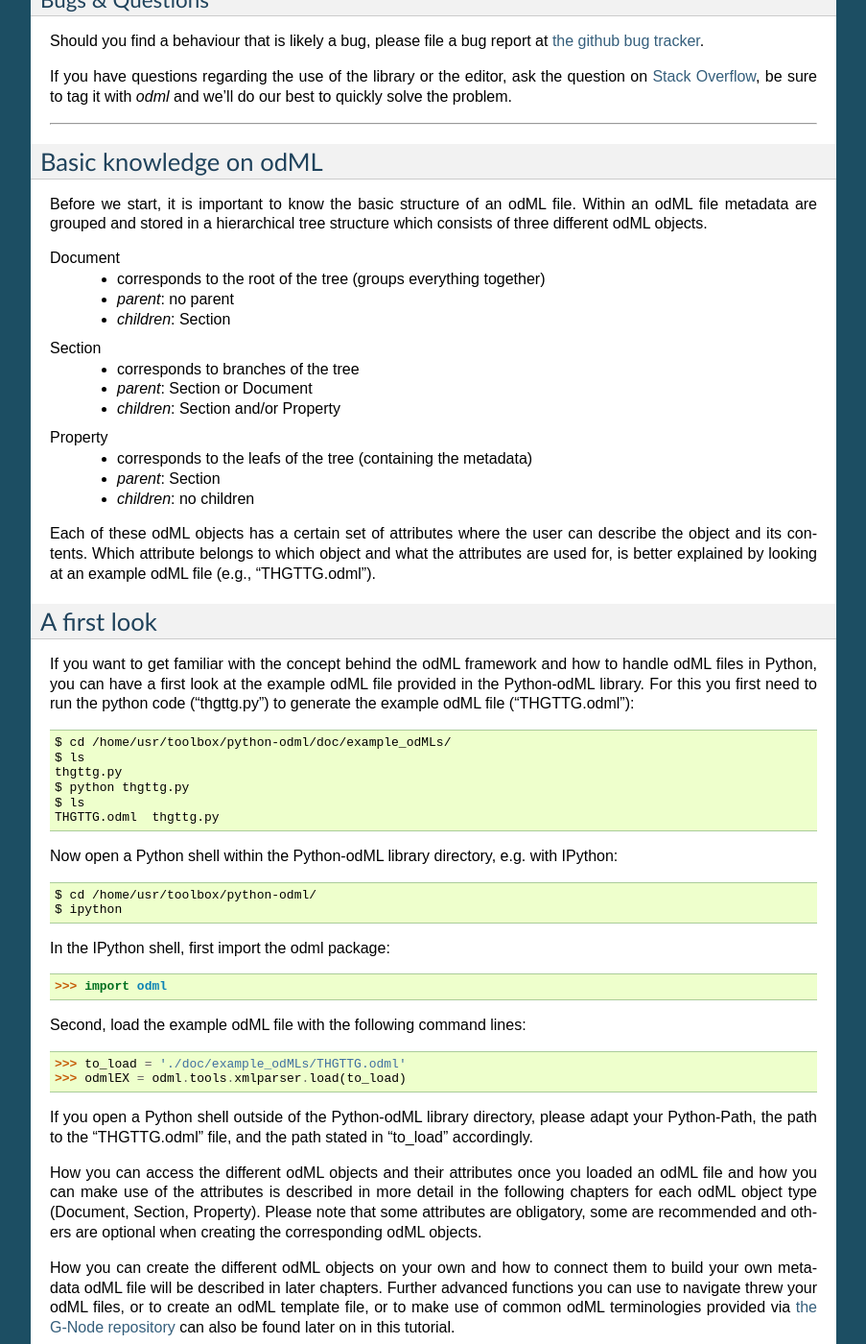
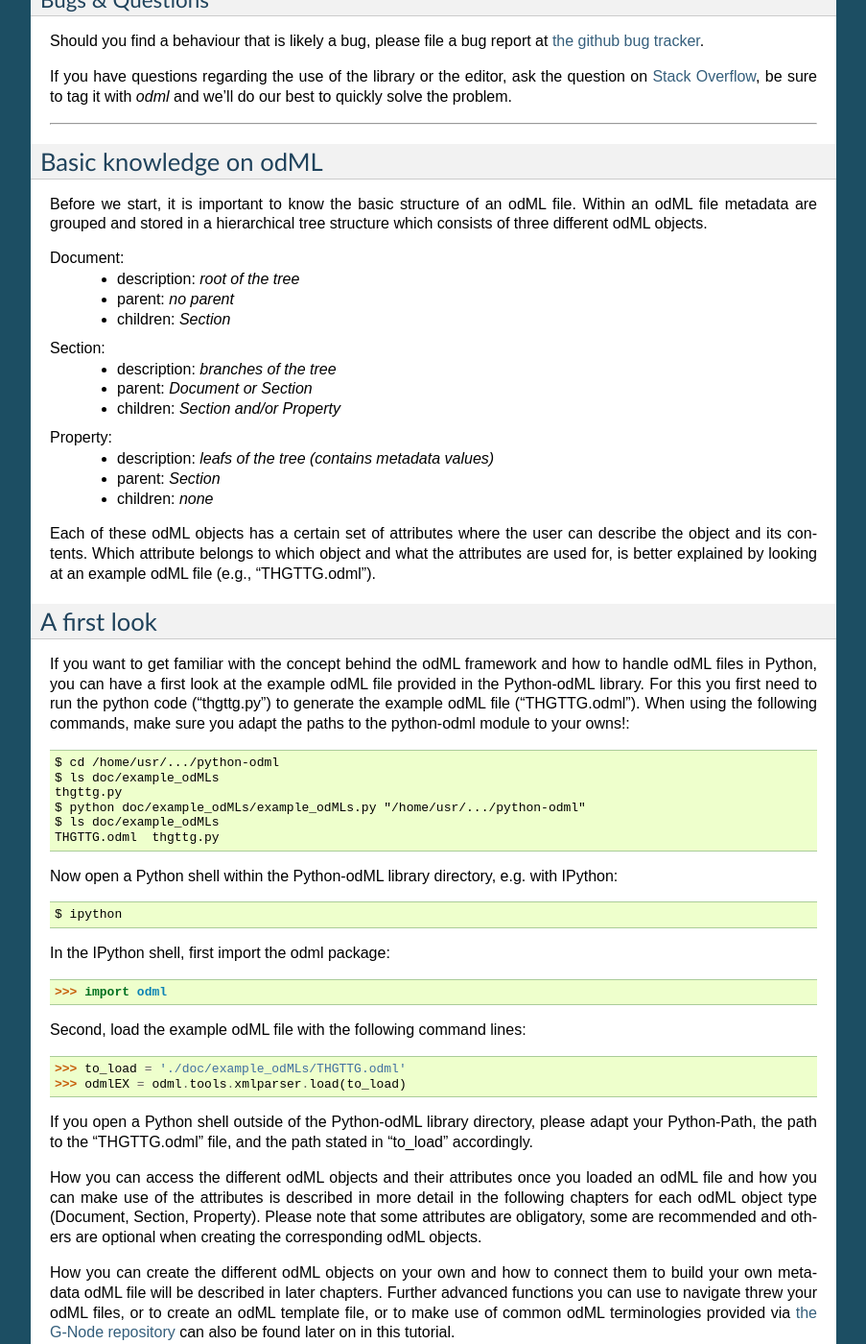
Before and after one commit to G-Node/python-odml, a Sphinx documentation site: the page built from doc/tutorial.rst, in a window 1280 px wide and 1400 px high, scrolled down 2224 px. Shown: the whole window at 96% size, without its empty margins (198-1101 px from the left). Built offline with Sphinx 7.4.7, drawn with Linux system fonts in a browser that asks for light colours; pages that are not in the unit, such as notebooks, are missing from menus; some of the changed lines change nothing that is shown.

Commit message:
updated example script to new functionalities~~

```diff
--- a/doc/example_odMLs/thgttg.py
+++ b/doc/example_odMLs/thgttg.py
@@ -6,6 +6,14 @@
 
 @author: zehl
 """
+
+import sys
+if len(sys.argv) != 2:
+	print("You have to provide the absolute path to the odml-python module ",
+	      "your command line.")
+else:
+	odml_pythonpath = sys.argv[-1]
+sys.path.append(odml_pythonpath)
 
 import os
 import odml
@@ -61,15 +69,17 @@
 # APPEND PROPERTIES WITH VALUES
 parent.append(odml.Property(
 	name="NameCrewMembers",
-    value=[odml.Value(data="Arthur Philip Dent", dtype=odml.DType.person),
-           odml.Value(data="Zaphod Beeblebrox", dtype=odml.DType.person),
-           odml.Value(data="Tricia Marie McMillan", dtype=odml.DType.person),
-           odml.Value(data="Ford Prefect", dtype=odml.DType.person)],
+    value=["Arthur Philip Dent",
+           "Zaphod Beeblebrox",
+           "Tricia Marie McMillan",
+           "Ford Prefect"],
+    dtype=odml.DType.person,
     definition="List of crew members names"))
 
 parent.append(odml.Property(
 	name="NoCrewMembers",
-    value=odml.Value(data=4, dtype=odml.DType.int),
+    value=4,
+    dtype=odml.DType.int,
     definition="Number of crew members"))
 
 
@@ -81,27 +91,32 @@
 # APPEND PROPERTIES WITH VALUES
 parent.append(odml.Property(
 	name="Species",
-    value=odml.Value(data="Human", dtype=odml.DType.string),
+    value="Human",
+    dtype=odml.DType.string,
     definition="Species to which subject belongs to"))
 
 parent.append(odml.Property(
 	name="Nickname",
-    value=odml.Value(data="The sandwich-maker", dtype=odml.DType.string),
+    value="The sandwich-maker",
+    dtype=odml.DType.string,
     definition="Nickname(s) of the subject"))
 
 parent.append(odml.Property(
 	name="Occupation",
-    value=odml.Value(data="-", dtype=odml.DType.string),
+    value=None,
+    dtype=odml.DType.string,
     definition="Occupation of the subject"))
 
 parent.append(odml.Property(
 	name="Gender",
-    value=odml.Value(data="male", dtype=odml.DType.string),
+    value="male",
+    dtype=odml.DType.string,
     definition="Sex of the subject"))
 
 parent.append(odml.Property(
 	name="HomePlanet",
-    value=odml.Value(data="Earth", dtype=odml.DType.string),
+    value="Earth",
+    dtype=odml.DType.string,
     definition="Home planet of the subject"))
 
 
@@ -113,29 +128,32 @@
 # APPEND PROPERTIES WITH VALUES
 parent.append(odml.Property(
 	name="Species",
-    value=odml.Value(data="Betelgeusian", dtype=odml.DType.string),
+    value="Betelgeusian",
+    dtype=odml.DType.string,
     definition="Species to which subject belongs to"))
 
 parent.append(odml.Property(
 	name="Nickname",
-    value=odml.Value(data="-", dtype=odml.DType.string),
+    value=None,
+    dtype=odml.DType.string,
     definition="Nickname(s) of the subject"))
 
 parent.append(odml.Property(
 	name="Occupation",
-    value=odml.Value(data="Ex-Galactic President", dtype=odml.DType.string),
+    value="Ex-Galactic President",
+    dtype=odml.DType.string,
     definition="Occupation of the subject"))
 
 parent.append(odml.Property(
 	name="Gender",
-    value=odml.Value(data="male", dtype=odml.DType.string),
+    value="male",
+    dtype=odml.DType.string,
     definition="Sex of the subject"))
 
 parent.append(odml.Property(
 	name="HomePlanet",
-    value=odml.Value(
-		data="A planet in the vicinity of Betelgeuse",
-        dtype=odml.DType.string),
+    value="A planet in the vicinity of Betelgeuse",
+    dtype=odml.DType.string,
     definition="Home planet of the subject"))
 
 
@@ -147,27 +165,32 @@
 # APPEND PROPERTIES WITH VALUES
 parent.append(odml.Property(
 	name="Species",
-    value=odml.Value(data="Human", dtype=odml.DType.string),
+    value="Human",
+    dtype=odml.DType.string,
     definition="Species to which subject belongs to"))
 
 parent.append(odml.Property(
 	name="Nickname",
-    value=odml.Value(data="Trillian Astra", dtype=odml.DType.string),
+    value="Trillian Astra",
+    dtype=odml.DType.string,
     definition="Nickname(s) of the subject"))
 
 parent.append(odml.Property(
 	name="Occupation",
-    value=odml.Value(data="-", dtype=odml.DType.string),
+    value=None,
+    dtype=odml.DType.string,
     definition="Occupation of the subject"))
 
 parent.append(odml.Property(
 	name="Gender",
-    value=odml.Value(data="female", dtype=odml.DType.string),
+    value="female",
+    dtype=odml.DType.string,
     definition="Sex of the subject"))
 
 parent.append(odml.Property(
 	name="HomePlanet",
-    value=odml.Value(data="Earth", dtype=odml.DType.string),
+    value="Earth",
+    dtype=odml.DType.string,
     definition="Home planet of the subject"))
 
 
@@ -179,29 +202,32 @@
 # APPEND PROPERTIES WITH VALUES
 parent.append(odml.Property(
 	name="Species",
-    value=odml.Value(data="Betelgeusian", dtype=odml.DType.string),
+    value="Betelgeusian",
+    dtype=odml.DType.string,
     definition="Species to which subject belongs to"))
 
 parent.append(odml.Property(
 	name="Nickname",
-    value=odml.Value(data="Ix", dtype=odml.DType.string),
+    value="Ix",
+    dtype=odml.DType.string,
     definition="Nickname(s) of the subject"))
 
 parent.append(odml.Property(
 	name="Occupation",
-    value=odml.Value(data="Researcher/Reporter", dtype=odml.DType.string),
+    value="Researcher/Reporter",
+    dtype=odml.DType.string,
     definition="Occupation of the subject"))
 
 parent.append(odml.Property(
 	name="Gender",
-    value=odml.Value(data="male", dtype=odml.DType.string),
+    value="male",
+    dtype=odml.DType.string,
     definition="Sex of the subject"))
 
 parent.append(odml.Property(
 	name="HomePlanet",
-    value=odml.Value(
-		data="A planet in the vicinity of Betelgeuse",
-        dtype=odml.DType.string),
+    value="A planet in the vicinity of Betelgeuse",
+    dtype=odml.DType.string,
     definition="Home planet of the subject"))
 
 # SET NEW PARENT NODE
@@ -216,39 +242,45 @@
 # APPEND PROPERTIES WITH VALUES
 parent.append(odml.Property(
 	name="Name",
-    value=odml.Value(data="Heart of Gold", dtype=odml.DType.string),
+    value="Heart of Gold",
+    dtype=odml.DType.string,
     definition="Name of person/device"))
 
 parent.append(odml.Property(
 	name="OwnerStatus",
-    value=odml.Value(data="stolen", dtype=odml.DType.string),
+    value="stolen",
+    dtype=odml.DType.string,
     definition="Owner status of device"))
 
 parent.append(odml.Property(
 	name="DriveType",
-    value=odml.Value(
-		data="Infinite Propability Drive",
-		dtype=odml.DType.string),
+    value="Infinite Propability Drive",
+	dtype=odml.DType.string,
     definition="Type of drive"))
 
 parent.append(odml.Property(
 	name="Technology",
-    value=odml.Value(data="secret", dtype=odml.DType.string),
+    value="secret",
+    dtype=odml.DType.string,
     definition="Technology used to built device"))
 
 parent.append(odml.Property(
 	name="Length",
-    value=odml.Value(data=150.00, dtype=odml.DType.float, unit='m'),
+    value=150.00,
+    dtype=odml.DType.float,
+    unit='m',
     definition="Length of device"))
 
 parent.append(odml.Property(
 	name="Shape",
-    value=odml.Value(data="various", dtype=odml.DType.string),
+    value="various",
+    dtype=odml.DType.string,
     definition="Shape of device"))
 
 parent.append(odml.Property(
 	name="FactoryPlanet",
-    value=odml.Value(data="Damogran", dtype=odml.DType.string),
+    value="Damogran",
+    dtype=odml.DType.string,
     definition="Planet where device was constructed"))
 
 # SET NEW PARENT NODE
@@ -268,13 +300,15 @@
 # APPEND PROPERTIES WITH VALUES
 parent.append(odml.Property(
 	name="NoOfCybernetics",
-    value=odml.Value(data=2, dtype=odml.DType.int),
+    value=2,
+    dtype=odml.DType.int,
     definition="Number of cybernetic robots on the ship"))
 
 parent.append(odml.Property(
 	name="NamesOfCybernetics",
-    value=[odml.Value(data="Marvin", dtype=odml.DType.string),
-           odml.Value(data="Eddie", dtype=odml.DType.string)],
+    value=["Marvin",
+           "Eddie"],
+    dtype=odml.DType.string,
     definition="Names of cybernetic robots on the ship"))
 
 
@@ -286,16 +320,14 @@
 # APPEND PROPERTIES WIHT VALUES
 parent.append(odml.Property(
 	name="Type",
-    value=odml.Value(
-		data="Genuine People Personality",
-		dtype=odml.DType.string),
+    value="Genuine People Personality",
+	dtype=odml.DType.string,
     definition="Type of robot"))
 
 parent.append(odml.Property(
 	name="Manufacturer",
-    value=odml.Value(
-		data="Sirius Cybernetics Corporation",
-        dtype=odml.DType.string),
+    value="Sirius Cybernetics Corporation",
+    dtype=odml.DType.string,
     definition="Manufacturer of robots"))
 
 # SET NEW PARENT NODE
@@ -306,17 +338,15 @@
 # APPEND PROPERTIES WIHT VALUES
 parent.append(odml.Property(
 	name="Type",
-    value=odml.Value(
-		data="Genuine People Personality",
-        dtype=odml.DType.string),
+    value="Genuine People Personality",
+    dtype=odml.DType.string,
     definition="Type of robot"))
 
 parent.append(odml.Property(
 	name="Manufacturer",
-    value=odml.Value(
-		data="Sirius Cybernetics Corporation",
-        dtype=odml.DType.string),
+    value="Sirius Cybernetics Corporation",
+    dtype=odml.DType.string,
     definition="Manufacturer of robots"))
 
-save_to =os.path.join(os.getcwd(),"THGTTG.odml")
+save_to = os.path.join(odml_pythonpath, "doc", "example_odMLs", "THGTTG.odml")
 odml.tools.xmlparser.XMLWriter(doc).write_file(save_to)
--- a/doc/tutorial.rst
+++ b/doc/tutorial.rst
@@ -169,20 +169,20 @@
 Within an odML file metadata are grouped and stored in a hierarchical tree
 structure which consists of three different odML objects.
 
-Document
-	- corresponds to the root of the tree (groups everything together)
-	- *parent*: no parent
-	- *children*: Section
+Document:
+	- description: *root of the tree*
+	- parent: *no parent*
+	- children: *Section*
 
-Section
-	- corresponds to branches of the tree
-	- *parent*: Section or Document
-	- *children*: Section and/or Property
+Section:
+	- description: *branches of the tree*
+	- parent: *Document or Section*
+	- children: *Section and/or Property*
 
-Property
-	- corresponds to the leafs of the tree (containing the metadata)
-	- *parent*: Section
-	- *children*: no children
+Property:
+	- description: *leafs of the tree (contains metadata values)*
+	- parent: *Section*
+	- children: *none*
 
 Each of these odML objects has a certain set of attributes where the user can
 describe the object and its contents. Which attribute belongs to which object
@@ -196,19 +196,20 @@
 If you want to get familiar with the concept behind the odML framework and how
 to handle odML files in Python, you can have a first look at the example odML
 file provided in the Python-odML library. For this you first need to run the
-python code ("thgttg.py") to generate the example odML file ("THGTTG.odml")::
+python code ("thgttg.py") to generate the example odML file ("THGTTG.odml").
+When using the following commands, make sure you adapt the paths to the
+python-odml module to your owns!::
 
-	$ cd /home/usr/toolbox/python-odml/doc/example_odMLs/
-	$ ls
+	$ cd /home/usr/.../python-odml
+	$ ls doc/example_odMLs
 	thgttg.py
-	$ python thgttg.py
-	$ ls
+	$ python doc/example_odMLs/example_odMLs.py "/home/usr/.../python-odml"
+	$ ls doc/example_odMLs
 	THGTTG.odml  thgttg.py
 
 Now open a Python shell within the Python-odML library directory, e.g. with
 IPython::
 
-	$ cd /home/usr/toolbox/python-odml/
 	$ ipython
 
 In the IPython shell, first import the odml package::
```
